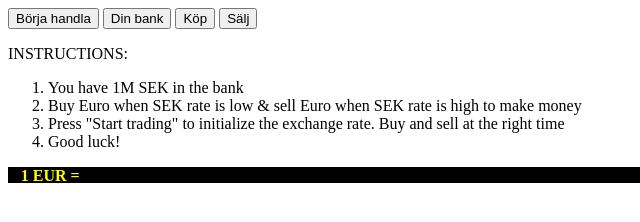
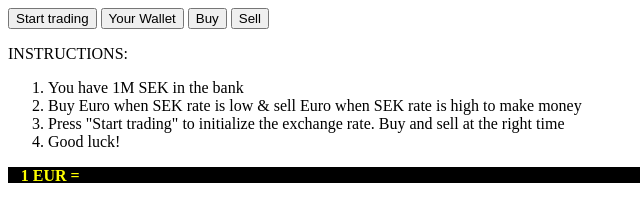
Before and after one commit to edvinrunhellen/ticket-currency-trader, a plain HTML site: page index.html in a window 1280 px wide. Shown: the full height of the page, 0-640 px from the left. Drawn offline with Linux system fonts and the light colour scheme.

Commit message:
Added english

```diff
--- a/index.html
+++ b/index.html
@@ -11,10 +11,10 @@
 
 <body>
 
-  <button onclick="startTrading()">Börja handla</button>
-  <button onclick="bank()">Din bank</button>
-  <button onclick="buy()">Köp</button>
-  <button onclick="sell()">Sälj</button>
+  <button onclick="startTrading()">Start trading</button>
+  <button onclick="bank()">Your Wallet</button>
+  <button onclick="buy()">Buy</button>
+  <button onclick="sell()">Sell</button>
 
   <p>INSTRUCTIONS:</p>
   <ol>
```
